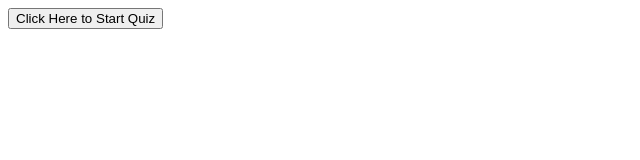
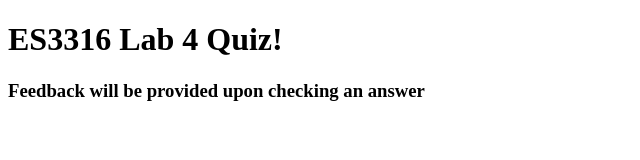
Before and after one commit to ShaimaaAliECE/lab4-bmendoza23, a website: page static/index.html in a window 1280 px wide. Shown: the whole page, without its empty margins (0-640 px from the left). Drawn offline with Linux system fonts and the light colour scheme.

Commit message:
Finished quiz.js, updated gitignore, index.html mostly done, index.js started

```diff
--- a/static/index.html
+++ b/static/index.html
@@ -5,13 +5,12 @@
     <meta http-equiv="X-UA-Compatible" content="IE=edge">
     <meta name="viewport" content="width=device-width, initial-scale=1.0">
     <title>Lab 4 Quiz Page</title>
+    <script src = "/static/quiz.js"></script>
 </head>
 <body>
-    <form name="Quiz">
-    <button action="/quiz" method="post"name="start">
-        Click Here to Start Quiz
-    </button>
-
-    </form>
+    <h1>ES3316 Lab 4 Quiz!</h1>
+    <h3>Feedback will be provided upon checking an answer</h3>
+    <div id="quiz">
+    </div>
 </body>
 </html>
```
